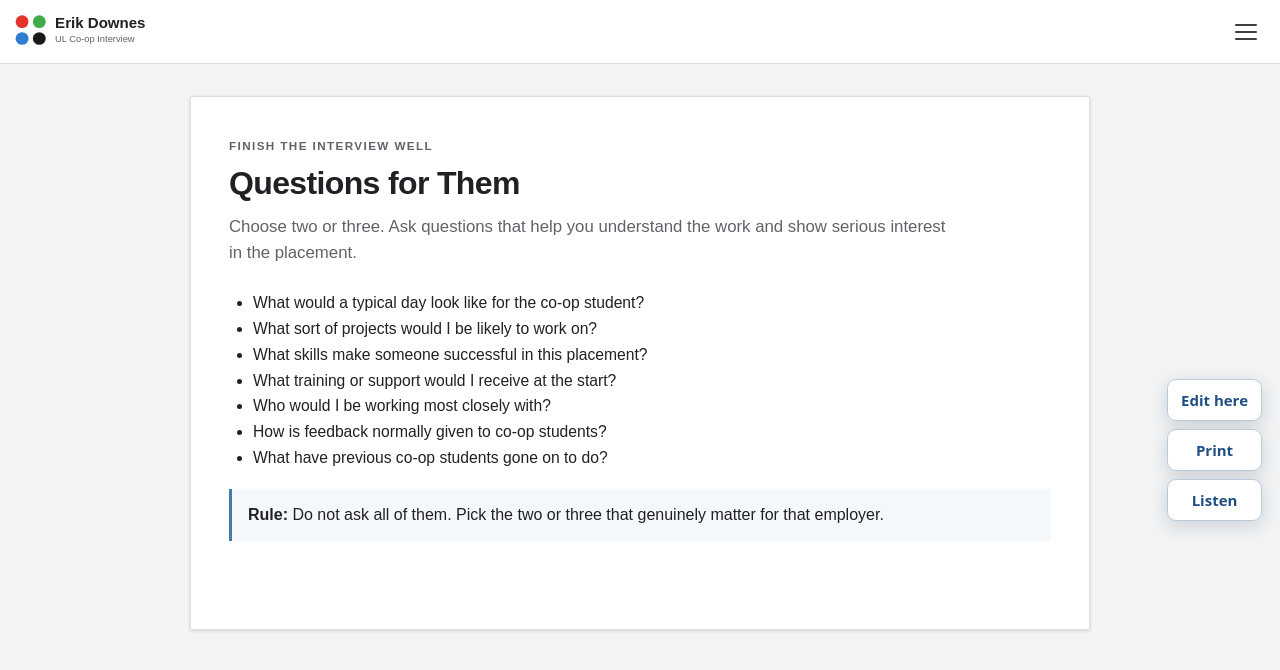
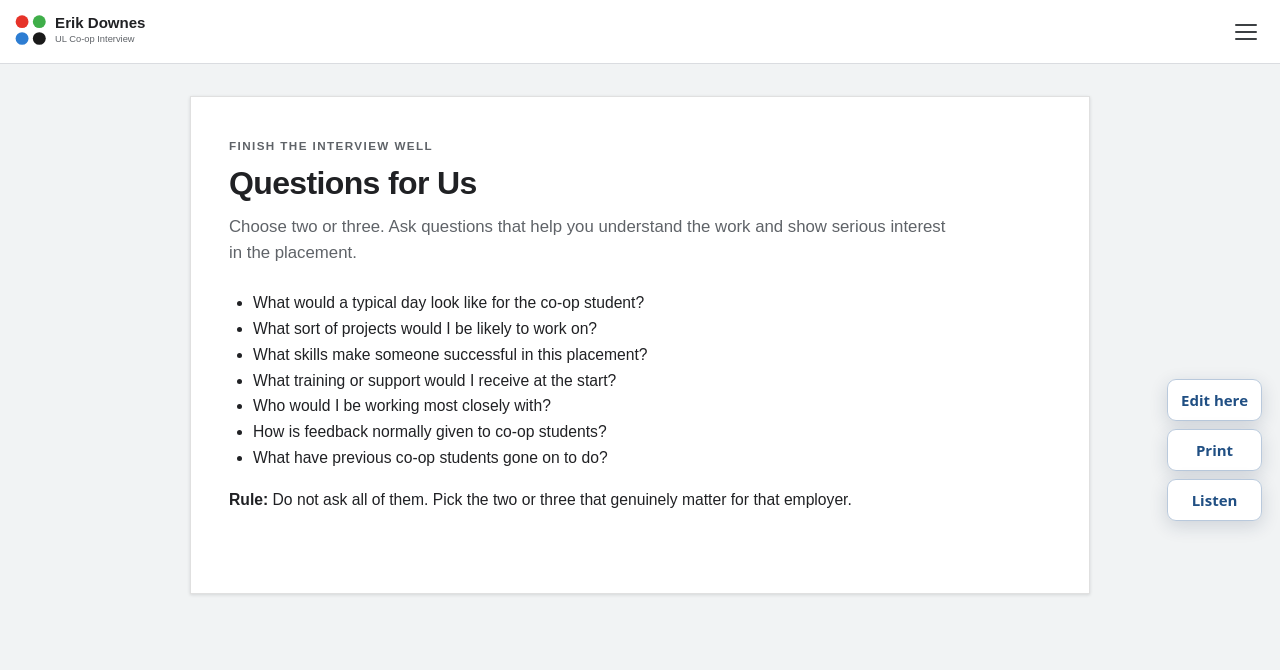
Before and after one commit to ronandownes/coop, a Jekyll site: the page built from questions-for-them.md, in a window 1280 px wide. Shown: the top 670 px of the page. Built offline with Jekyll 4.4.1, drawn with Linux system fonts in a browser that asks for light colours.

Commit message:
Update questions-for-them.md (via Pages CMS)

```diff
--- a/questions-for-them.md
+++ b/questions-for-them.md
@@ -1,10 +1,11 @@
 ---
 layout: doc
-title: Questions for Them
+title: Questions for Us
+nav_order: 35
 eyebrow: FINISH THE INTERVIEW WELL
-intro: Choose two or three. Ask questions that help you understand the work and show serious interest in the placement.
+intro: Choose two or three. Ask questions that help you understand the work and
+  show serious interest in the placement.
 ---
-
 - What would a typical day look like for the co-op student?
 - What sort of projects would I be likely to work on?
 - What skills make someone successful in this placement?
@@ -13,4 +14,4 @@ intro: Choose two or three. Ask questions that help you understand the work and
 - How is feedback normally given to co-op students?
 - What have previous co-op students gone on to do?
 
-<div class="practice-rule"><strong>Rule:</strong> Do not ask all of them. Pick the two or three that genuinely matter for that employer.</div>
+**Rule:** Do not ask all of them. Pick the two or three that genuinely matter for that employer.
```
